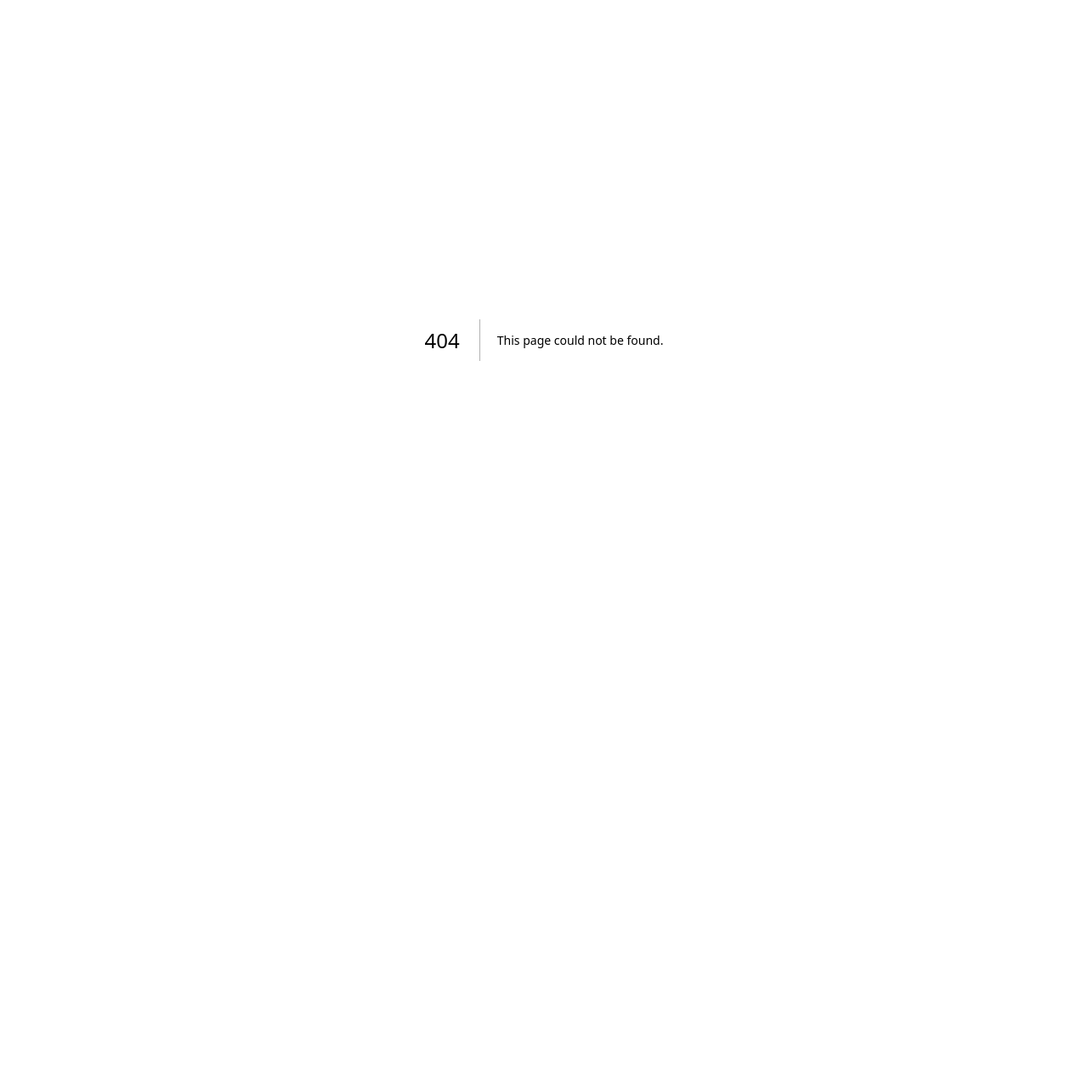
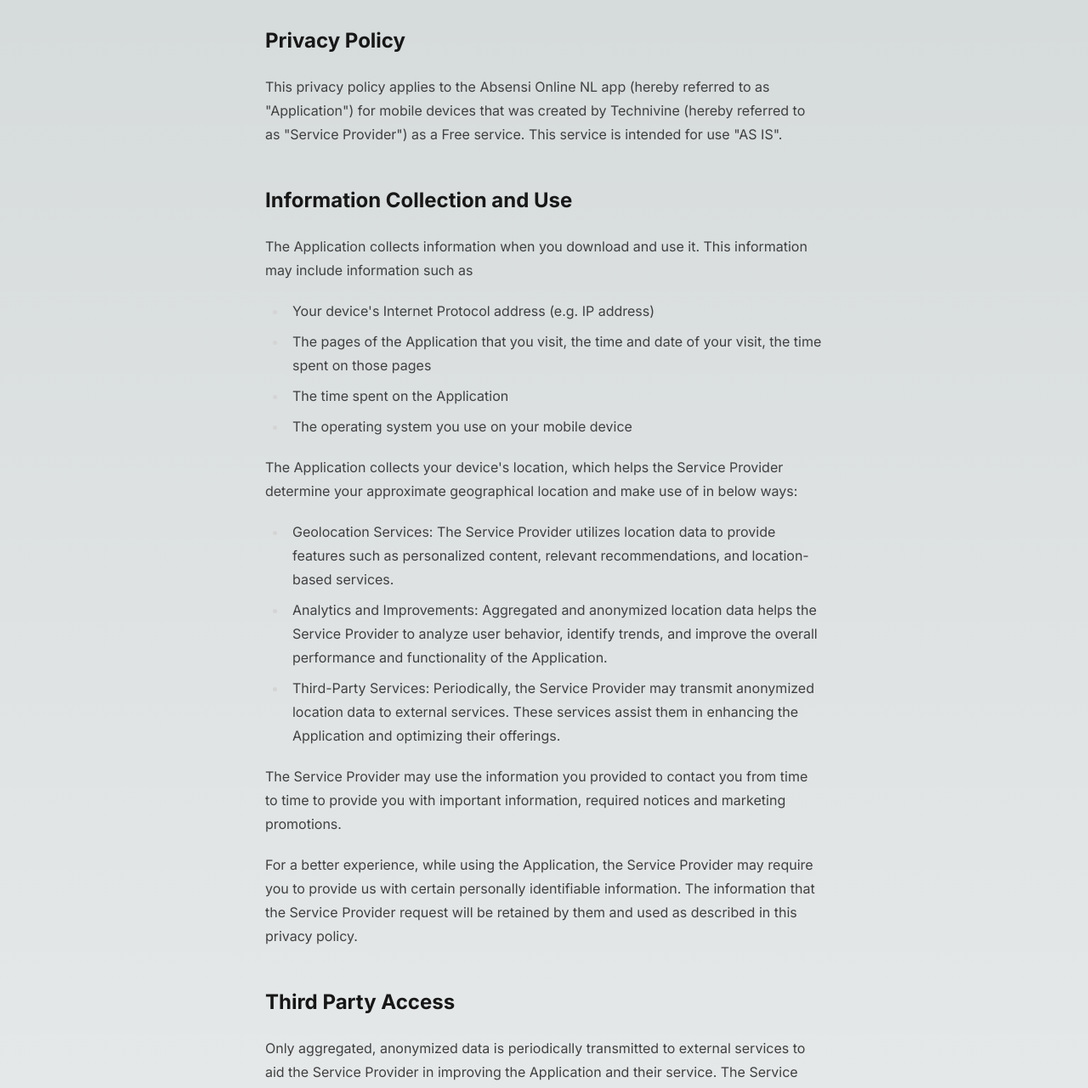
Before and after one commit to technivine/technivine.com, a Next.js app: page /privacy in a window 1280 px wide. Before the commit this address had no page. Shown: the top 1281 px of the page at 85% size. Before the commit the page ends 800 px from the top, so only its background shows below. Built offline with nearby package versions, Linux system fonts and the light colour scheme.

Commit message:
Add privacy policy

```diff
--- a/src/app/layout.tsx
+++ b/src/app/layout.tsx
@@ -1,21 +1,21 @@
-import './globals.css'
-import { Inter } from 'next/font/google'
+import { Inter } from "next/font/google";
+import "./globals.css";
 
-const inter = Inter({ subsets: ['latin'] })
+const inter = Inter({ subsets: ["latin"] });
 
 export const metadata = {
-  title: 'Technivine',
-  description: 'Generated by create next app',
-}
+  title: "Technivine",
+  description: "Technivine official website.",
+};
 
 export default function RootLayout({
   children,
 }: {
-  children: React.ReactNode
+  children: React.ReactNode;
 }) {
   return (
     <html lang="en">
       <body className={inter.className}>{children}</body>
     </html>
-  )
+  );
 }
--- /dev/null
+++ b/src/app/privacy/page.tsx
@@ -0,0 +1,210 @@
+export default function Privacy() {
+  return (
+    <article className="mx-auto py-8 prose prose-neutral dark:prose-invert">
+      <h2>Privacy Policy</h2>
+      <p>
+        This privacy policy applies to the Absensi Online NL app (hereby
+        referred to as "Application") for mobile devices that was created by
+        Technivine (hereby referred to as "Service Provider") as a Free service.
+        This service is intended for use "AS IS".
+      </p>
+
+      <h2>Information Collection and Use</h2>
+      <p>
+        The Application collects information when you download and use it. This
+        information may include information such as
+      </p>
+      <ul>
+        <li>Your device's Internet Protocol address (e.g. IP address)</li>
+        <li>
+          The pages of the Application that you visit, the time and date of your
+          visit, the time spent on those pages
+        </li>
+        <li>The time spent on the Application</li>
+        <li>The operating system you use on your mobile device</li>
+      </ul>
+
+      <p style={{ display: "none" }}>
+        The Application does not gather precise information about the location
+        of your mobile device.
+      </p>
+      <div>
+        <p>
+          The Application collects your device's location, which helps the
+          Service Provider determine your approximate geographical location and
+          make use of in below ways:
+        </p>
+        <ul>
+          <li>
+            Geolocation Services: The Service Provider utilizes location data to
+            provide features such as personalized content, relevant
+            recommendations, and location-based services.
+          </li>
+          <li>
+            Analytics and Improvements: Aggregated and anonymized location data
+            helps the Service Provider to analyze user behavior, identify
+            trends, and improve the overall performance and functionality of the
+            Application.
+          </li>
+          <li>
+            Third-Party Services: Periodically, the Service Provider may
+            transmit anonymized location data to external services. These
+            services assist them in enhancing the Application and optimizing
+            their offerings.
+          </li>
+        </ul>
+      </div>
+
+      <p>
+        The Service Provider may use the information you provided to contact you
+        from time to time to provide you with important information, required
+        notices and marketing promotions.
+      </p>
+
+      <p>
+        For a better experience, while using the Application, the Service
+        Provider may require you to provide us with certain personally
+        identifiable information. The information that the Service Provider
+        request will be retained by them and used as described in this privacy
+        policy.
+      </p>
+
+      <h2>Third Party Access</h2>
+      <p>
+        Only aggregated, anonymized data is periodically transmitted to external
+        services to aid the Service Provider in improving the Application and
+        their service. The Service Provider may share your information with
+        third parties in the ways that are described in this privacy statement.
+      </p>
+      <div>
+        <p>
+          Please note that the Application utilizes third-party services that
+          have their own Privacy Policy about handling data. Below are the links
+          to the Privacy Policy of the third-party service providers used by the
+          Application:
+        </p>
+        <ul>
+          <li>
+            <a
+              href="https://www.google.com/policies/privacy/"
+              target="_blank"
+              rel="noopener noreferrer"
+            >
+              Google Play Services
+            </a>
+          </li>
+          <li>
+            <a
+              href="https://expo.io/privacy"
+              target="_blank"
+              rel="noopener noreferrer"
+            >
+              Expo
+            </a>
+          </li>
+        </ul>
+      </div>
+      <p>
+        The Service Provider may disclose User Provided and Automatically
+        Collected Information:
+      </p>
+      <ul>
+        <li>
+          as required by law, such as to comply with a subpoena, or similar
+          legal process;
+        </li>
+        <li>
+          when they believe in good faith that disclosure is necessary to
+          protect their rights, protect your safety or the safety of others,
+          investigate fraud, or respond to a government request;
+        </li>
+        <li>
+          with their trusted services providers who work on their behalf, do not
+          have an independent use of the information we disclose to them, and
+          have agreed to adhere to the rules set forth in this privacy
+          statement.
+        </li>
+      </ul>
+      <p></p>
+
+      <h2>Opt-Out Rights</h2>
+      <p>
+        You can stop all collection of information by the Application easily by
+        uninstalling it. You may use the standard uninstall processes as may be
+        available as part of your mobile device or via the mobile application
+        marketplace or network.
+      </p>
+
+      <h2>Data Retention Policy</h2>
+      <p>
+        The Service Provider will retain User Provided data for as long as you
+        use the Application and for a reasonable time thereafter. If you'd like
+        them to delete User Provided Data that you have provided via the
+        Application, please contact them at welsonoktario@gmail.com and they
+        will respond in a reasonable time.
+      </p>
+
+      <h2>Children</h2>
+      <p>
+        The Service Provider does not use the Application to knowingly solicit
+        data from or market to children under the age of 13.
+      </p>
+      <div>
+        <p>
+          The Application does not address anyone under the age of 13. The
+          Service Provider does not knowingly collect personally identifiable
+          information from children under 13 years of age. In the case the
+          Service Provider discover that a child under 13 has provided personal
+          information, the Service Provider will immediately delete this from
+          their servers. If you are a parent or guardian and you are aware that
+          your child has provided us with personal information, please contact
+          the Service Provider (welsonoktario@gmail.com) so that they will be
+          able to take the necessary actions.
+        </p>
+      </div>
+
+      <h2>Security</h2>
+      <p>
+        The Service Provider is concerned about safeguarding the confidentiality
+        of your information. The Service Provider provides physical, electronic,
+        and procedural safeguards to protect information the Service Provider
+        processes and maintains.
+      </p>
+
+      <h2>Changes</h2>
+      <p>
+        This Privacy Policy may be updated from time to time for any reason. The
+        Service Provider will notify you of any changes to the Privacy Policy by
+        updating this page with the new Privacy Policy. You are advised to
+        consult this Privacy Policy regularly for any changes, as continued use
+        is deemed approval of all changes.
+      </p>
+      <p>This privacy policy is effective as of 2024-08-15</p>
+
+      <h2>Your Consent</h2>
+      <p>
+        By using the Application, you are consenting to the processing of your
+        information as set forth in this Privacy Policy now and as amended by
+        us.
+      </p>
+
+      <h2>Contact Us</h2>
+      <p>
+        If you have any questions regarding privacy while using the Application,
+        or have questions about the practices, please contact the Service
+        Provider via email at welsonoktario@gmail.com.
+      </p>
+      <hr className="mt-8 mb-2" />
+      <p>
+        This privacy policy page was generated by{" "}
+        <a
+          href="https://app-privacy-policy-generator.nisrulz.com/"
+          target="_blank"
+          rel="noopener noreferrer"
+        >
+          App Privacy Policy Generator
+        </a>
+      </p>
+    </article>
+  );
+}
--- a/tailwind.config.js
+++ b/tailwind.config.js
@@ -1,18 +1,18 @@
 /** @type {import('tailwindcss').Config} */
 module.exports = {
   content: [
-    './src/pages/**/*.{js,ts,jsx,tsx,mdx}',
-    './src/components/**/*.{js,ts,jsx,tsx,mdx}',
-    './src/app/**/*.{js,ts,jsx,tsx,mdx}',
+    "./src/pages/**/*.{js,ts,jsx,tsx,mdx}",
+    "./src/components/**/*.{js,ts,jsx,tsx,mdx}",
+    "./src/app/**/*.{js,ts,jsx,tsx,mdx}",
   ],
   theme: {
     extend: {
       backgroundImage: {
-        'gradient-radial': 'radial-gradient(var(--tw-gradient-stops))',
-        'gradient-conic':
-          'conic-gradient(from 180deg at 50% 50%, var(--tw-gradient-stops))',
+        "gradient-radial": "radial-gradient(var(--tw-gradient-stops))",
+        "gradient-conic":
+          "conic-gradient(from 180deg at 50% 50%, var(--tw-gradient-stops))",
       },
     },
   },
-  plugins: [],
-}
+  plugins: [require("@tailwindcss/typography")],
+};
```
Also changed, not shown: package.json (+15 -12 lines), 1 other file (tests, documents, lock files or other folders).
